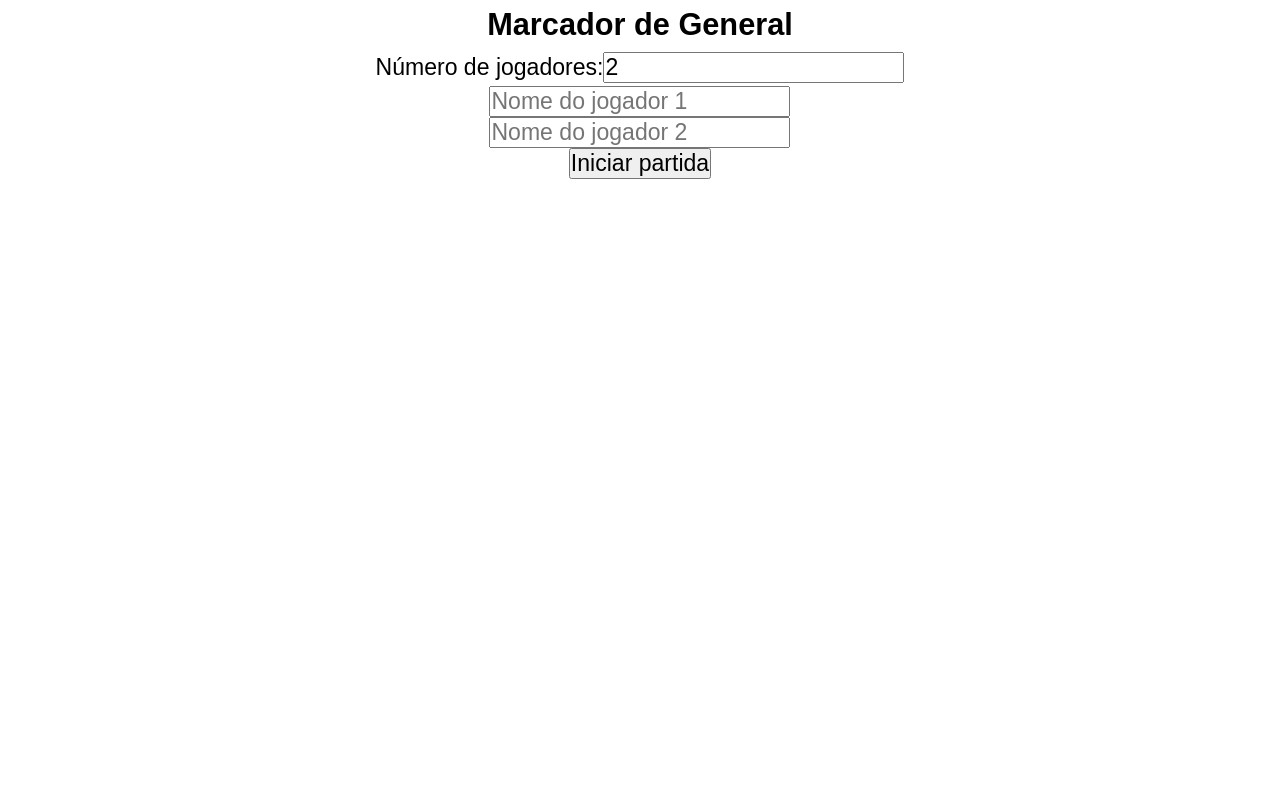
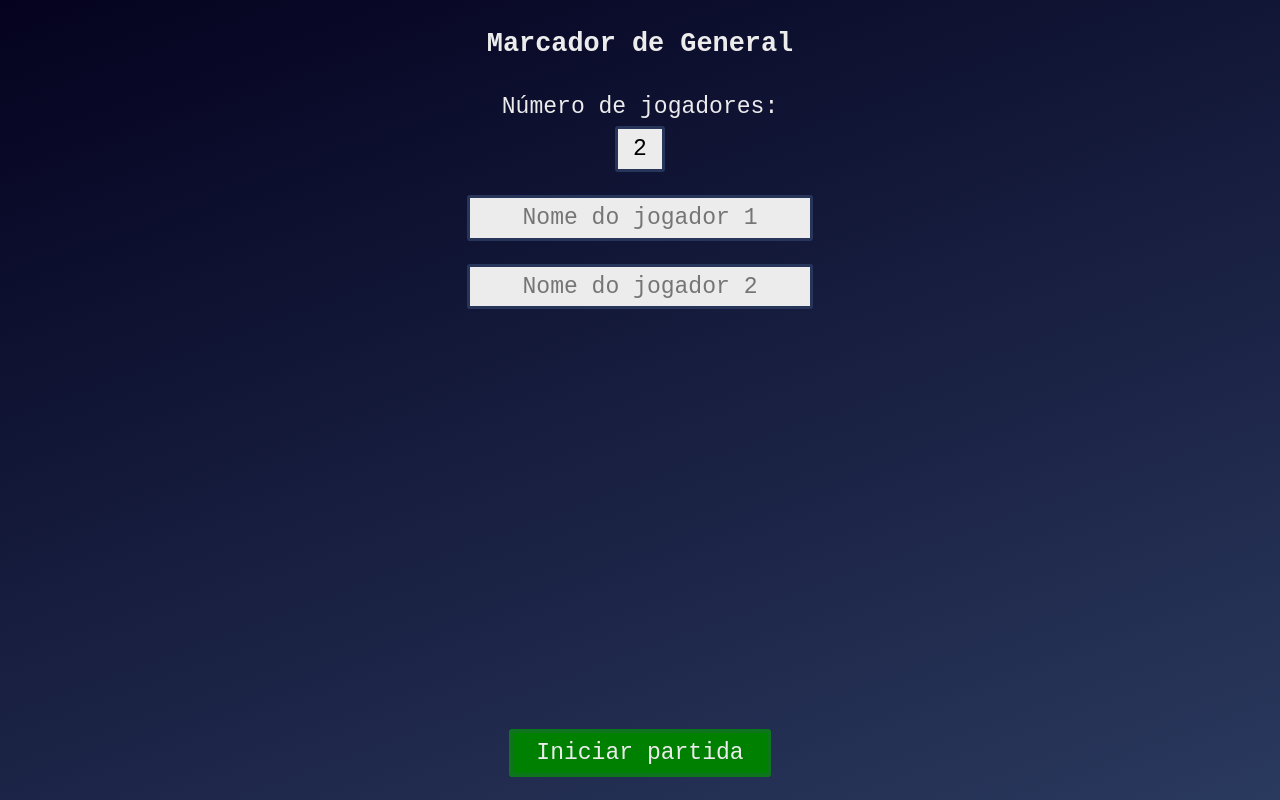
Before and after one commit to gabrielkgg/marcador-general, a React app: page / in a window 1280 px wide. Built offline with nearby package versions, Linux system fonts and the light colour scheme.

Commit message:
adicionado mais estilos

```diff
--- a/src/App.jsx
+++ b/src/App.jsx
@@ -21,7 +21,9 @@ function App() {
 
     return (
         <div className="container">
-            <h1>Marcador de General</h1>
+            <header>
+                <h1>Marcador de General</h1>
+            </header>
             {!partidaIniciada ? (
                 <CadastroJogadores onGameStart={handleGameStart} />
             ) : (
--- a/src/components/CadastroJogadores.jsx
+++ b/src/components/CadastroJogadores.jsx
@@ -1,4 +1,5 @@
 import React, { useState } from 'react';
+import './../styles/CadastroJogadores.scss';
 
 export function CadastroJogadores({ onGameStart }) {
     const [numJogadores, setNumJogadores] = useState(2);
@@ -43,6 +44,7 @@ export function CadastroJogadores({ onGameStart }) {
                     value={numJogadores}
                     onChange={handleNumJogadoresChange}
                     inputMode="numeric"
+                    className="quantidade-jogadores"
                 />
             </label>
             {Array.from({ length: numJogadores }, (_, i) => (
@@ -55,7 +57,9 @@ export function CadastroJogadores({ onGameStart }) {
                     onChange={(e) => handleNomesJogadores(i, e.target.value)}
                 />
             ))}
-            <button onClick={handleSalvar}>Iniciar partida</button>
+            <footer>
+                <button onClick={handleSalvar}>Iniciar partida</button>
+            </footer>
         </div>
     );
 }
--- a/src/components/Marcador.jsx
+++ b/src/components/Marcador.jsx
@@ -11,6 +11,10 @@ export function Marcador({ nomes, onGameReset }) {
     const [voltarJogada, setVoltarJogada] = useState({});
 
     const proximoJogador = () => {
+        if (!marcouPonto) {
+            return;
+        }
+
         setMarcouPonto(false);
         setJogadorAtual((jogadorAtual + 1) % nomes.length);
         fimDoJogo();
--- a/src/components/Tabela.jsx
+++ b/src/components/Tabela.jsx
@@ -1,4 +1,5 @@
 import React from 'react';
+import './../styles/Tabela.scss';
 
 export function Tabela({ jogadorAtual, jogadores, setPonto }) {
     const arrayPontos = [
@@ -24,16 +25,16 @@ export function Tabela({ jogadorAtual, jogadores, setPonto }) {
             fullHouse: { legenda: 'Fula', pontos: [0, 20, 25] },
         },
         {
-            straight: { legenda: 'Sequência', pontos: [0, 30, 35] },
+            straight: { legenda: 'Seq.', pontos: [0, 30, 35] },
         },
         {
-            quadra: { legenda: 'Quadra', pontos: [0, 40, 45] },
+            quadra: { legenda: 'Quad.', pontos: [0, 40, 45] },
         },
         {
-            general: { legenda: 'General', pontos: [0, 50] },
+            general: { legenda: 'Gen.', pontos: [0, 50] },
         },
         {
-            generalDeMao: { legenda: 'General de Mão', pontos: [0, 100] },
+            generalDeMao: { legenda: 'De Mão', pontos: [0, 100] },
         },
     ];
 
@@ -45,6 +46,13 @@ export function Tabela({ jogadorAtual, jogadores, setPonto }) {
                         const nomePropriedade = Object.keys(pontos)[0]; // Acessa o nome da propriedade, ex: "ones" ou "twos"
                         const valores = pontos[nomePropriedade].pontos; // Acessa o array de valores (ex: [0, 1, 2, 3, 4, 5, 6])
                         const legenda = pontos[nomePropriedade].legenda;
+                        const linhaEspecial = [
+                            'fullHouse',
+                            'straight',
+                            'quadra',
+                            'general',
+                            'generalDeMao',
+                        ].includes(nomePropriedade);
 
                         return (
                             <tr key={indexPontos}>
@@ -66,13 +74,14 @@ export function Tabela({ jogadorAtual, jogadores, setPonto }) {
                                                 ? 'preenchido'
                                                 : ''
                                         }
+                                        colSpan={linhaEspecial ? 2 : 1}
                                     >
                                         {jogadores[jogadorAtual].pontos[
                                             nomePropriedade
                                         ] === valor ? (
                                             <strong>{valor}</strong>
                                         ) : (
-                                            valor
+                                            <span>{valor}</span>
                                         )}
                                     </td>
                                 ))}
--- a/src/styles/App.scss
+++ b/src/styles/App.scss
@@ -1,19 +1,80 @@
-/* Reset básico de CSS para redefinir estilos padrão do navegador */
+@import '_variaveis.scss';
+
 * {
     margin: 0;
     padding: 0;
     box-sizing: border-box;
     font-size: 1.2rem;
+    font-family: monospace;
 }
 
 html,
 body {
     font-family: Arial, sans-serif;
     line-height: 1.6;
+    min-height: 100%;
+}
+
+body {
+    background: rgb(4, 2, 31);
+    background: linear-gradient(
+        160deg,
+        rgba(4, 2, 31, 1) 0%,
+        rgba(42, 57, 94, 1) 100%
+    );
+}
+
+header {
+    width: 100%;
+    text-align: center;
+    color: $font-white;
+    padding: 1em;
+}
+
+footer {
+    width: 100%;
+    text-align: center;
+    position: fixed;
+    bottom: 0;
+    padding: 1em;
 }
 
 h1 {
-    font-size: 1.6rem;
+    font-size: 1.4rem;
+}
+
+label {
+    display: flex;
+    flex-direction: column;
+    align-items: center;
+    color: $font-white;
+}
+
+input {
+    text-align: center;
+    padding: $padding;
+    border-radius: 3px;
+    border: 3px solid #27355a;
+    background: $font-white;
+}
+
+p {
+    color: $font-white;
+    text-align: center;
+}
+
+button {
+    padding: $padding;
+    border-radius: 3px;
+    color: $font-white;
+    border: 4px solid $green;
+    background-color: green;
+
+    &:hover,
+    &:active {
+        border-color: green;
+        background-color: $green;
+    }
 }
 
 .container {
--- /dev/null
+++ b/src/styles/CadastroJogadores.scss
@@ -0,0 +1,8 @@
+.quantidade-jogadores {
+    width: 50px;
+    padding: 0.3em 0;
+}
+
+input {
+    margin-bottom: 1em;
+}
--- /dev/null
+++ b/src/styles/Tabela.scss
@@ -0,0 +1,37 @@
+@import '_variaveis';
+
+table {
+    color: $font-white;
+    margin-top: 1em;
+    width: 100%;
+    padding: 0 0.3em;
+    table-layout: fixed;
+    margin-bottom: 2em;
+}
+
+th {
+    text-align: center;
+    margin-right: 1em;
+    color: #8d8d8d;
+}
+
+td {
+    text-align: center;
+}
+
+th,
+td {
+    padding-bottom: 0.3em;
+}
+
+.preenchido {
+    strong {
+        background: $green;
+        border-radius: 50%;
+        padding: 0.3em;
+    }
+
+    span {
+        opacity: 0.2;
+    }
+}
--- /dev/null
+++ b/src/styles/_variaveis.scss
@@ -0,0 +1,3 @@
+$padding: 0.3em 1em;
+$font-white: #ececec;
+$green: #0d761c;
```
Also changed, not shown: 1 other file (tests, documents, lock files or other folders).
